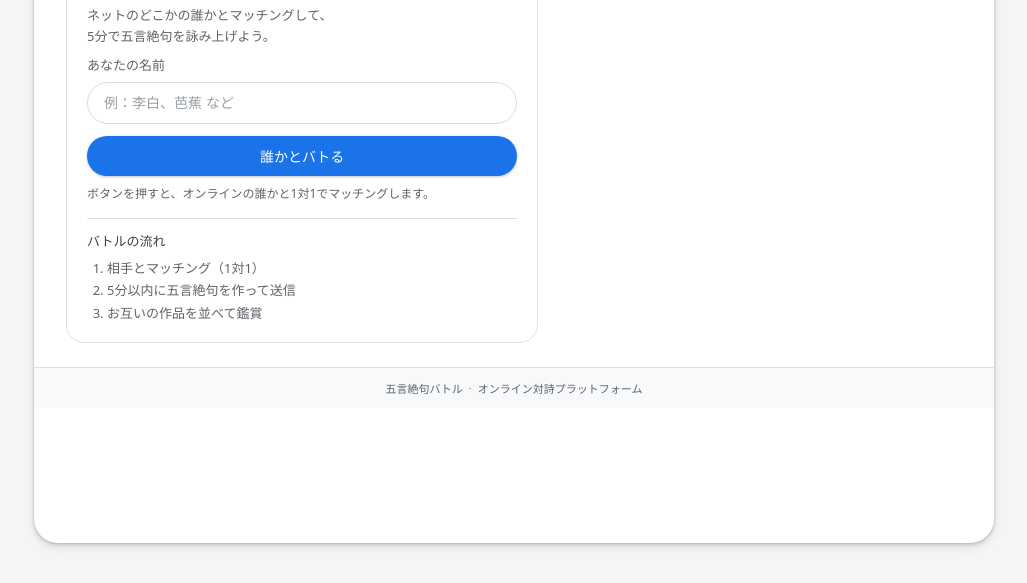
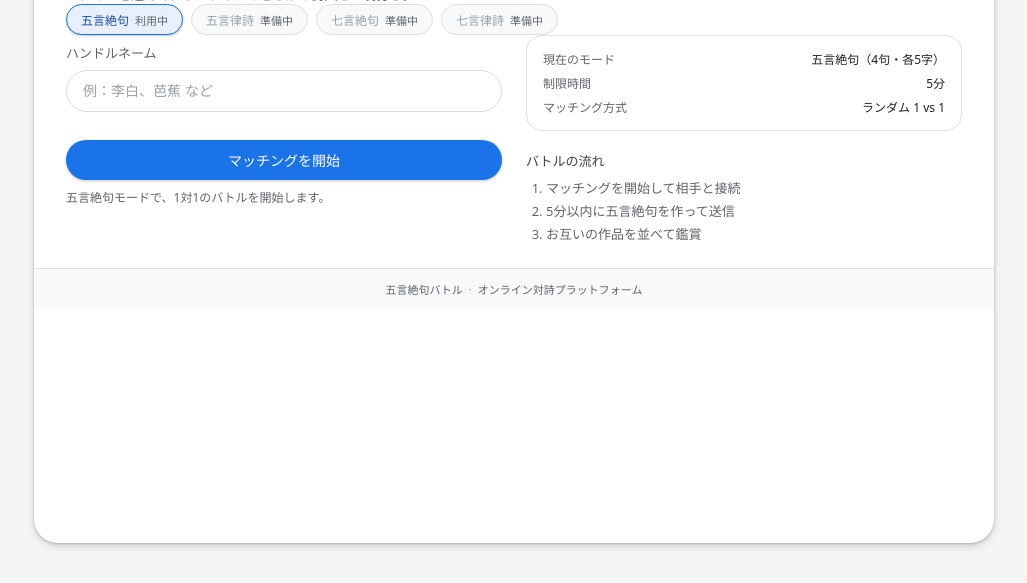
Before and after one commit to osyakanasandayo22-creator/zekku, a plain HTML site: page index.html in a window 1280 px wide. Shown: the part 217-800 px from the top of the page, without its empty margins (126-1153 px from the left). Drawn offline with Linux system fonts and the light colour scheme.

Commit message:
サイトを更新

```diff
--- a/index.html
+++ b/index.html
@@ -19,19 +19,38 @@
       </header>
 
       <main class="app-main">
-        <!-- ホーム：名前入力＋誰かとバトる -->
-        <section class="panel panel-main" id="home-view">
-          <div class="panel-header">
-            <h2>ようこそ、詩人の間へ</h2>
-            <p>
-              ネットのどこかの誰かとマッチングして、
-              <br />
-              5分で五言絶句を詠み上げよう。
-            </p>
+        <!-- ホーム：モード選択＋名前入力＋誰かとバトる -->
+        <section class="home" id="home-view">
+          <div class="home-header">
+            <div class="home-title-block">
+              <h2>詩のマーケットへ</h2>
+              <p>スタイルを選んで、オンラインのどこかの詩人と一騎打ち。</p>
+            </div>
           </div>
 
+          <div class="mode-switch">
+            <button class="mode-chip active" data-mode="gogon-zekku">
+              <span class="mode-label">五言絶句</span>
+              <span class="mode-tag">利用中</span>
+            </button>
+            <button class="mode-chip disabled" data-mode="gogon-risshi" disabled>
+              <span class="mode-label">五言律詩</span>
+              <span class="mode-tag">準備中</span>
+            </button>
+            <button class="mode-chip disabled" data-mode="shichigon-zekku" disabled>
+              <span class="mode-label">七言絶句</span>
+              <span class="mode-tag">準備中</span>
+            </button>
+            <button class="mode-chip disabled" data-mode="shichigon-risshi" disabled>
+              <span class="mode-label">七言律詩</span>
+              <span class="mode-tag">準備中</span>
+            </button>
+          </div>
+
+          <div class="home-main-row">
+            <div class="home-left">
               <form class="name-form">
-            <label for="user-name-input">あなたの名前</label>
+                <label for="user-name-input">ハンドルネーム</label>
                 <div class="name-input-row">
                   <input
                     id="user-name-input"
@@ -44,20 +63,39 @@
 
               <div class="main-action">
                 <button id="battle-button" class="primary-button">
-              誰かとバトる
+                  マッチングを開始
                 </button>
                 <p class="helper-text">
-              ボタンを押すと、オンラインの誰かと1対1でマッチングします。
+                  五言絶句モードで、1対1のバトルを開始します。
                 </p>
+              </div>
+            </div>
+
+            <div class="home-right">
+              <div class="meta-card">
+                <div class="meta-row">
+                  <span class="meta-label">現在のモード</span>
+                  <span class="meta-value">五言絶句（4句・各5字）</span>
+                </div>
+                <div class="meta-row">
+                  <span class="meta-label">制限時間</span>
+                  <span class="meta-value">5分</span>
+                </div>
+                <div class="meta-row">
+                  <span class="meta-label">マッチング方式</span>
+                  <span class="meta-value">ランダム 1 vs 1</span>
+                </div>
               </div>
 
               <div class="how-it-works">
                 <h3>バトルの流れ</h3>
                 <ol>
-              <li>相手とマッチング（1対1）</li>
+                  <li>マッチングを開始して相手と接続</li>
                   <li>5分以内に五言絶句を作って送信</li>
                   <li>お互いの作品を並べて鑑賞</li>
                 </ol>
+              </div>
+            </div>
           </div>
         </section>
 
--- a/style.css
+++ b/style.css
@@ -68,10 +68,113 @@ body {
 }
 
 .app-main {
+  padding: 32px 32px 24px;
+}
+
+.home {
+  display: flex;
+  flex-direction: column;
+  gap: 20px;
+}
+
+.home-header {
+  display: flex;
+  justify-content: space-between;
+  align-items: flex-end;
+}
+
+.home-title-block h2 {
+  margin: 0 0 6px;
+  font-size: 22px;
+  font-weight: 500;
+}
+
+.home-title-block p {
+  margin: 0;
+  font-size: 13px;
+  color: #5f6368;
+}
+
+.mode-switch {
+  display: flex;
+  flex-wrap: wrap;
+  gap: 8px;
+}
+
+.mode-chip {
+  border-radius: 999px;
+  border: 1px solid #dadce0;
+  background: #ffffff;
+  padding: 6px 14px;
+  display: inline-flex;
+  align-items: center;
+  gap: 6px;
+  font-size: 12px;
+  cursor: pointer;
+  color: #3c4043;
+  transition: background-color 0.12s ease, border-color 0.12s ease, box-shadow 0.12s ease;
+}
+
+.mode-chip .mode-label {
+  font-weight: 500;
+}
+
+.mode-chip .mode-tag {
+  font-size: 11px;
+  color: #5f6368;
+}
+
+.mode-chip.active {
+  border-color: #1a73e8;
+  background: #e8f0fe;
+  box-shadow: 0 1px 2px rgba(60, 64, 67, 0.3);
+  color: #174ea6;
+}
+
+.mode-chip.disabled {
+  cursor: default;
+  color: #9aa0a6;
+  background: #f8f9fa;
+}
+
+.home-main-row {
   display: grid;
-  grid-template-columns: minmax(0, 1.3fr) minmax(0, 1.1fr);
+  grid-template-columns: minmax(0, 1.1fr) minmax(0, 1.1fr);
   gap: 24px;
-  padding: 32px 32px 24px;
+}
+
+.home-left,
+.home-right {
+  display: flex;
+  flex-direction: column;
+  gap: 16px;
+}
+
+.meta-card {
+  border-radius: 16px;
+  border: 1px solid #e0e0e0;
+  padding: 14px 16px;
+  display: flex;
+  flex-direction: column;
+  gap: 6px;
+  background: #ffffff;
+}
+
+.meta-row {
+  display: flex;
+  justify-content: space-between;
+  align-items: center;
+  gap: 12px;
+  font-size: 12px;
+}
+
+.meta-label {
+  color: #5f6368;
+}
+
+.meta-value {
+  color: #202124;
+  font-weight: 500;
 }
 
 .panel {
@@ -227,9 +330,7 @@ body {
 }
 
 .how-it-works {
-  margin-top: 16px;
-  padding-top: 12px;
-  border-top: 1px solid #e0e0e0;
+  margin-top: 4px;
 }
 
 .how-it-works h3 {
@@ -392,8 +493,11 @@ body {
   }
 
   .app-main {
+    padding: 20px 16px 16px;
+  }
+
+  .home-main-row {
     grid-template-columns: minmax(0, 1fr);
-    padding: 20px 16px 16px;
     gap: 16px;
   }
 
```
Lines whose indentation alone changed are shown as unchanged.
